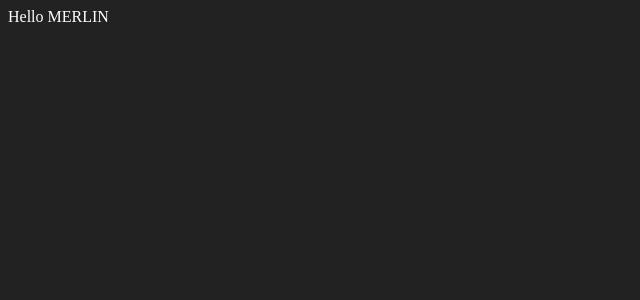
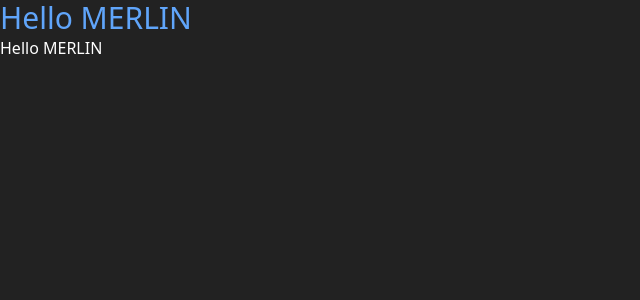
Before and after one commit to huangjingping520/world-time, a Vue app: page / in a window 1280 px wide. Shown: the top 300 px of the page, without its empty margins (0-640 px from the left). Built offline with nearby package versions, Linux system fonts and the light colour scheme.

Commit message:
feat: setup unocss

```diff
--- a/package.json
+++ b/package.json
@@ -12,11 +12,14 @@
     "vue": "^3.2.36"
   },
   "devDependencies": {
+    "@iconify-json/carbon": "^1.1.5",
     "@types/node": "^16.11.36",
+    "@unocss/reset": "^0.39.3",
     "@vitejs/plugin-vue": "^2.3.3",
     "@vue/tsconfig": "^0.1.3",
     "npm-run-all": "^4.1.5",
     "typescript": "~4.7.2",
+    "unocss": "^0.39.3",
     "unplugin-auto-import": "^0.8.8",
     "unplugin-vue-components": "^0.19.6",
     "vite": "^2.9.9",
--- a/src/components/Hello.vue
+++ b/src/components/Hello.vue
@@ -7,5 +7,7 @@ const upperCase = computed(() => props.name.toUpperCase())
 </script>
 
 <template>
-  <div>Hello {{ upperCase }}</div>
+  <div class="text-blue font-sans text-3xl">Hello {{ upperCase }}</div>
+  <div text="red-300 3xl" font-mono>Hello {{ upperCase }}</div>
+  <div i-carbon-bee text="5xl blue"></div>
 </template>
--- a/src/main.ts
+++ b/src/main.ts
@@ -1,4 +1,6 @@
 import { createApp } from 'vue'
 import App from './App.vue'
+import '@unocss/reset/tailwind.css'
+import 'uno.css'
 
 createApp(App).mount('#app')
--- a/vite.config.ts
+++ b/vite.config.ts
@@ -2,7 +2,8 @@ import { defineConfig } from 'vite'
 import Vue from '@vitejs/plugin-vue'
 import Components from 'unplugin-vue-components/vite'
 import AutoImport from 'unplugin-auto-import/vite'
-
+import UnoCSS from 'unocss/vite'
+import { presetAttributify, presetUno, presetIcons } from 'unocss'
 // https://vitejs.dev/config/
 export default defineConfig({
   plugins: [
@@ -12,6 +13,13 @@ export default defineConfig({
       imports: [
         'vue'
       ]
+    }),
+    UnoCSS({
+      presets: [
+        presetUno(),
+        presetAttributify(),
+        presetIcons()
+      ]
     })
   ]
 })
```
Also changed, not shown: 1 other file (tests, documents, lock files or other folders).
